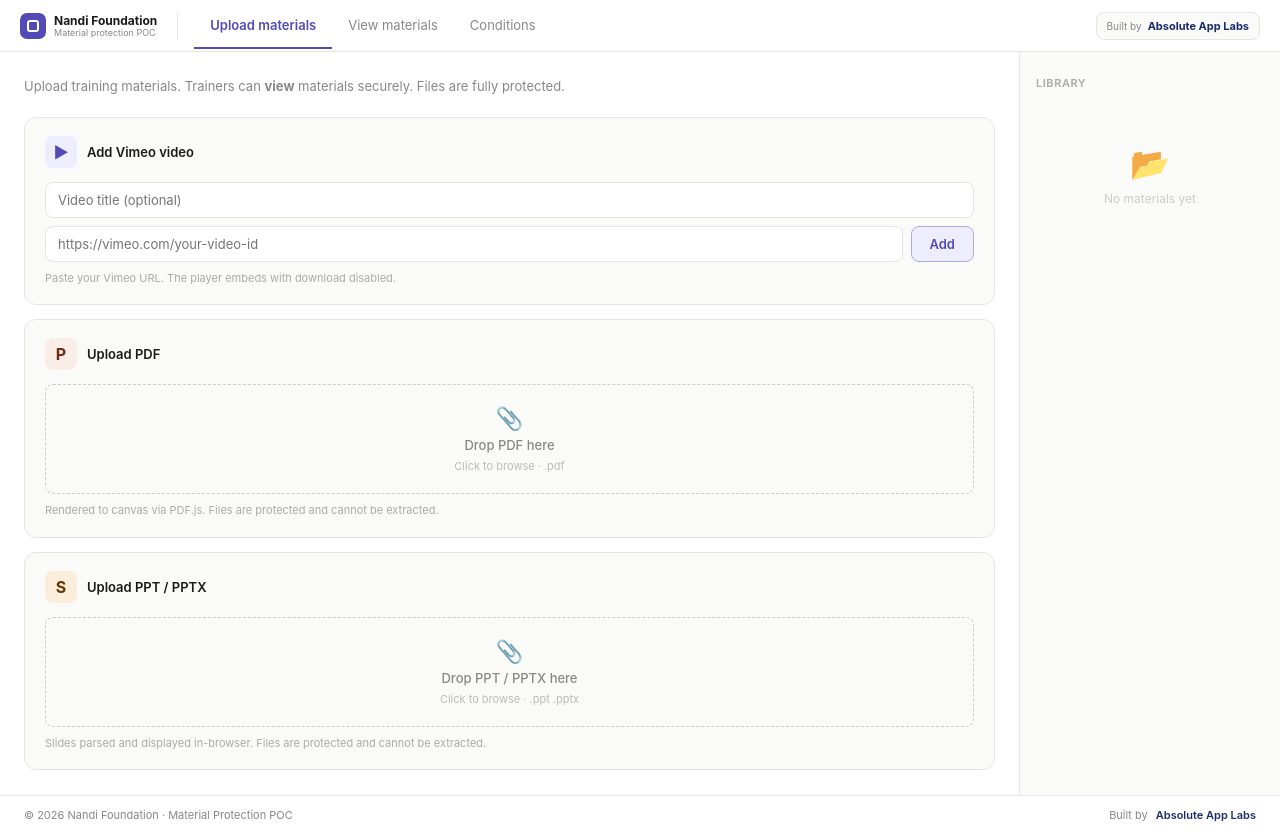
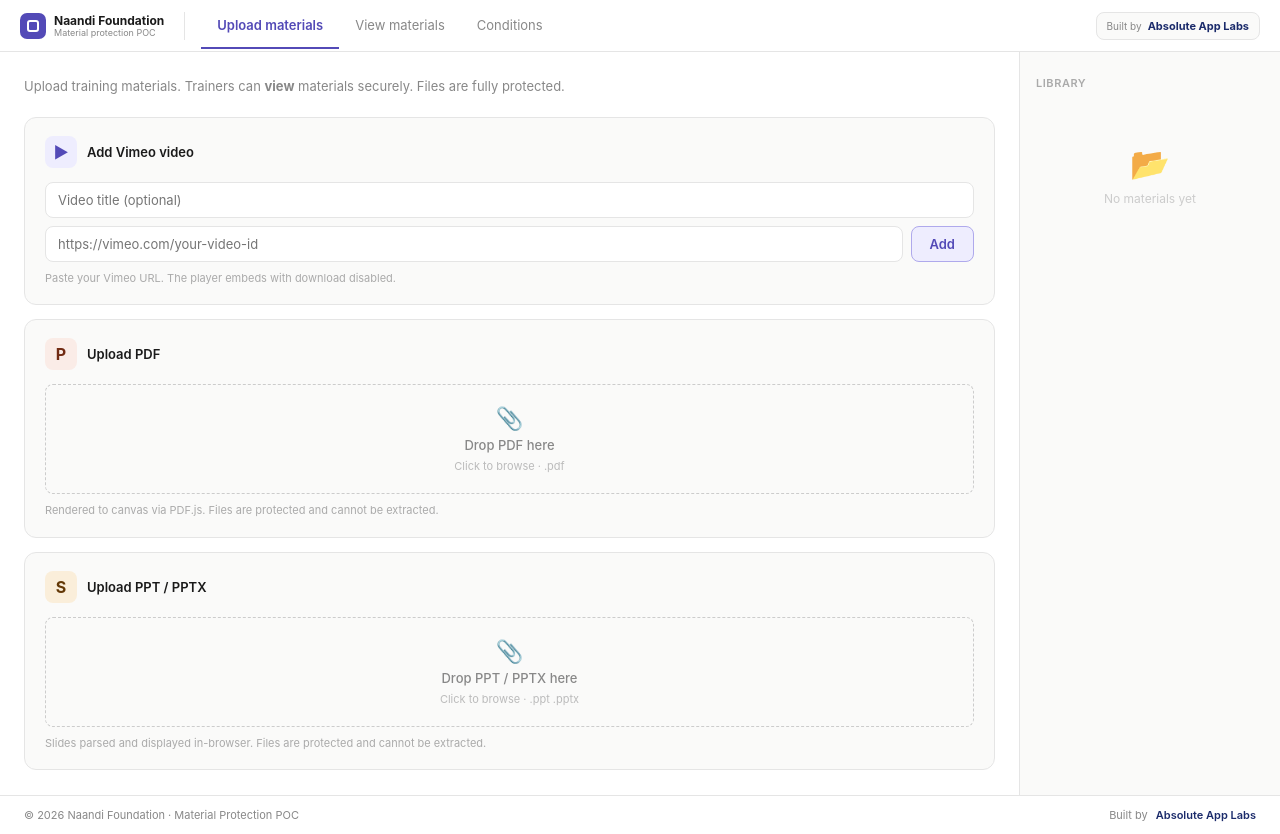
Before and after one commit to absolutebala/nandi-poc, a React (Vite) app: page / in a window 1280 px wide. Built offline with nearby package versions, Linux system fonts and the light colour scheme.

Commit message:
Fix client name: Nandi → Naandi Foundation

```diff
--- a/src/App.jsx
+++ b/src/App.jsx
@@ -78,7 +78,7 @@ function SplashScreen({ onDone }) {
       transition: "opacity .6s ease",
       pointerEvents: fading ? "none" : "all",
     }}>
-      {/* Nandi Foundation */}
+      {/* Naandi Foundation */}
       <div style={{ display: "flex", alignItems: "center", gap: 10, marginBottom: 32 }}>
         <div style={{ width: 44, height: 44, background: C.purple, borderRadius: 12,
           display: "flex", alignItems: "center", justifyContent: "center" }}>
@@ -86,7 +86,7 @@ function SplashScreen({ onDone }) {
         </div>
         <div>
           <div style={{ fontSize: 22, fontWeight: 700, color: C.text, lineHeight: 1.1 }}>
-            Nandi Foundation
+            Naandi Foundation
           </div>
           <div style={{ fontSize: 13, color: C.muted, marginTop: 2 }}>
             Trainer Management App · POC
@@ -136,7 +136,7 @@ function Footer() {
       background: "#fff", flexShrink: 0,
     }}>
       <span style={{ fontSize: 11, color: C.muted }}>
-        © {new Date().getFullYear()} Nandi Foundation · Material Protection POC
+        © {new Date().getFullYear()} Naandi Foundation · Material Protection POC
       </span>
       <div style={{ display: "flex", alignItems: "center", gap: 8 }}>
         <span style={{ fontSize: 11, color: C.muted }}>Built by</span>
@@ -218,7 +218,7 @@ export default function App() {
           </div>
           <div>
             <div style={{ fontSize: 12, fontWeight: 700, color: C.text, lineHeight: 1.2 }}>
-              Nandi Foundation
+              Naandi Foundation
             </div>
             <div style={{ fontSize: 9, color: C.muted, lineHeight: 1 }}>
               Material protection POC
--- a/src/components/SecurityAlert.jsx
+++ b/src/components/SecurityAlert.jsx
@@ -41,7 +41,7 @@ export default function SecurityAlert({ visible, onClose }) {
         </p>
 
         <p style={{ fontSize: 12, color: "#aaa", lineHeight: 1.6 }}>
-          This action has been blocked. Unauthorised transfer of Nandi Foundation
+          This action has been blocked. Unauthorised transfer of Naandi Foundation
           training materials is a violation of your trainer agreement.
         </p>
 
--- a/src/pages/ConditionsPage.jsx
+++ b/src/pages/ConditionsPage.jsx
@@ -105,7 +105,7 @@ export default function ConditionsPage() {
               Security conditions
             </h1>
             <p style={{ fontSize: 12, color: C.muted, marginTop: 2 }}>
-              Nandi Foundation · Material protection POC
+              Naandi Foundation · Material protection POC
             </p>
           </div>
         </div>
```
